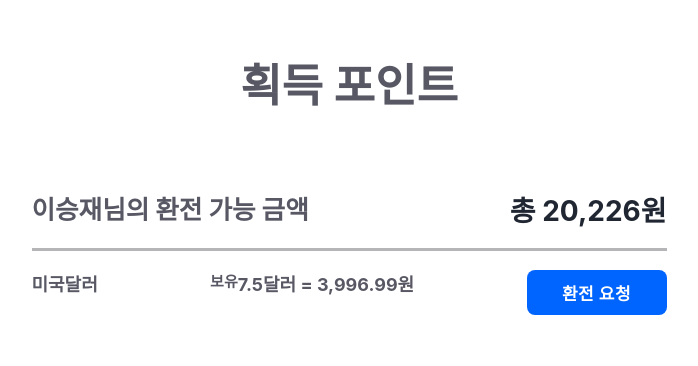
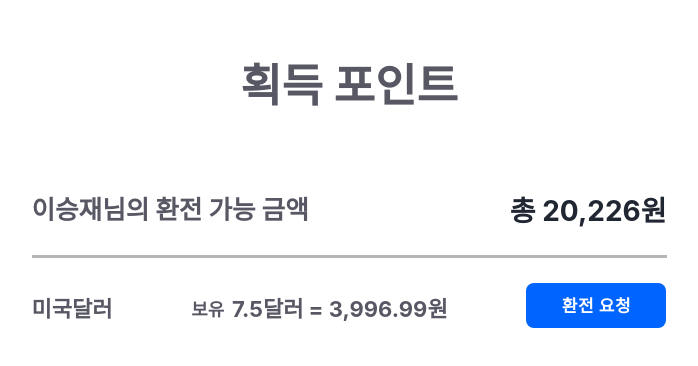
Before and after one commit to 22-bottle/ssafy_specific_pjt, a React (Create React App) app in the folder front/: page /childwallet/point in a window 1280 px wide. Shown: the top 366 px of the page, without its empty margins (291-989 px from the left). Built offline with nearby package versions, Linux system fonts and the light colour scheme.

Commit message:
design: 미국 포인트 css

```diff
--- a/front/src/components/childwallet/mypoint.module.css
+++ b/front/src/components/childwallet/mypoint.module.css
@@ -27,7 +27,7 @@
   width: 100%;
 }
 
-@media (max-width: 700px) {
+@media (max-width: 1000px) {
   .horizontal {
     flex-direction: column;
     align-items: center;
@@ -51,8 +51,8 @@
   height: 3px;
   background-color: #b5b5b7;
   width: 100%;
-  margin-top: clamp(16px, 1.5vw, 25px);
-  margin-bottom: clamp(16px, 1.5vw, 25px);
+  margin-top: clamp(16px, 2vw, 30px);
+  margin-bottom: clamp(16px, 2vw, 30px);
 }
 
 /*  */
@@ -67,17 +67,21 @@
 .country {
   color: #585865;
   font-weight: bold;
-  font-size: 18px;
+  font-size: clamp(16px, 2vw, 22px);
+  padding-top: 8px;
 }
 
 .context {
   color: #585865;
   font-weight: bold;
-  font-size: 15px;
+  font-size: clamp(14px, 1.4vw, 18px);
+  padding-top: 12px;
+  padding-right: 0.6vw;
 }
 
 .money {
   color: #585865;
   font-weight: bold;
-  font-size: 18px;
+  font-size: clamp(16px, 2vw, 22px);
+  padding-top: 8px;
 }
```
